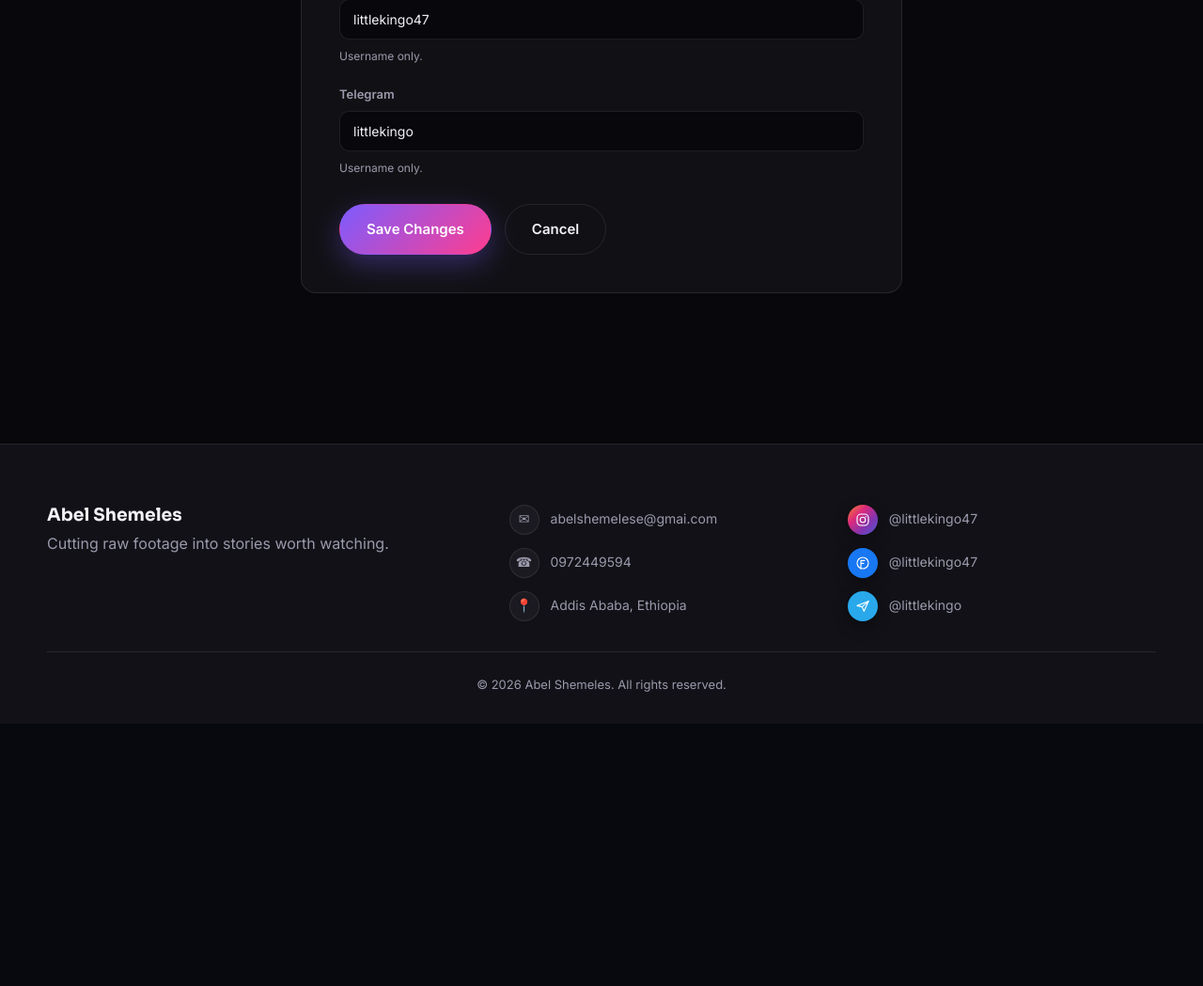
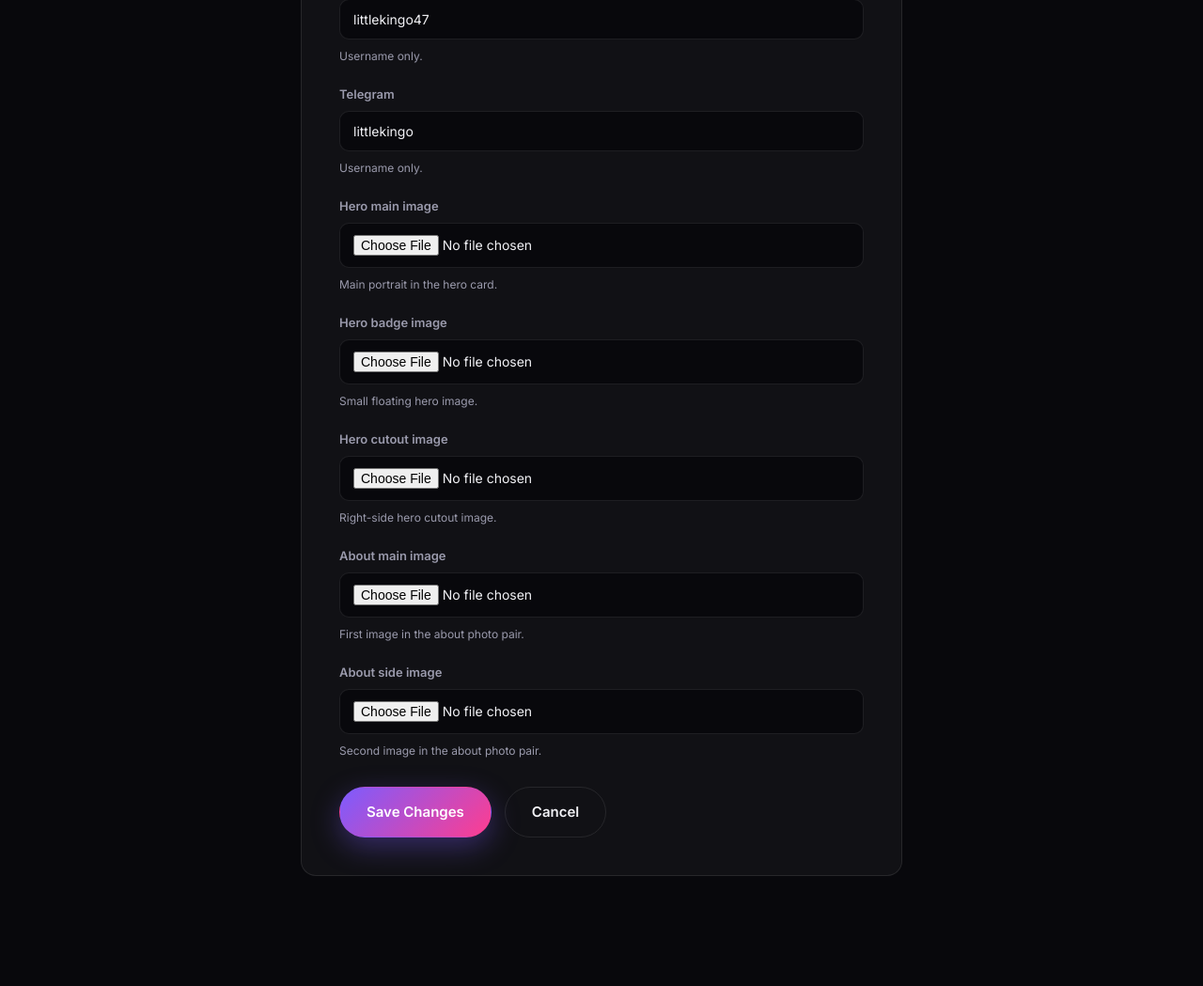
Before and after one commit to abenih/abel-video-editor-portfolio, a Django app: page /manage/profile/ in a window 1280 px wide. Shown: the part 1662-2711 px from the top of the page at 94% size. Before the commit the page ends 2398 px from the top, so only its background shows below. Run offline with Django 5.2, Linux system fonts and the light colour scheme; a user stored in the database is signed in; data comes from the database, SQL or seed files in the repository; some libraries are stand-ins or nearby versions.

Commit message:
Make homepage portrait images editable via profile

```diff
--- a/portfolio/admin.py
+++ b/portfolio/admin.py
@@ -30,6 +30,12 @@ class SiteProfileAdmin(admin.ModelAdmin):
         ('About section', {'fields': ('bio', 'highlight', 'since')}),
         ('Contact details', {'fields': ('location', 'phone', 'email')}),
         ('Social handles', {'fields': ('instagram', 'facebook', 'telegram')}),
+        ('Homepage images', {
+            'fields': (
+                'hero_main_image', 'hero_badge_image', 'hero_cutout_image',
+                'about_main_image', 'about_side_image',
+            )
+        }),
     )
 
     def has_add_permission(self, request):
--- a/portfolio/forms.py
+++ b/portfolio/forms.py
@@ -51,6 +51,8 @@ class SiteProfileForm(StyledFormMixin, forms.ModelForm):
         fields = [
             'name', 'alias', 'title', 'tagline', 'bio', 'highlight', 'since',
             'location', 'phone', 'email', 'instagram', 'facebook', 'telegram',
+            'hero_main_image', 'hero_badge_image', 'hero_cutout_image',
+            'about_main_image', 'about_side_image',
         ]
         widgets = {
             'bio': forms.Textarea(attrs={'rows': 5}),
--- a/portfolio/models.py
+++ b/portfolio/models.py
@@ -159,6 +159,31 @@ class SiteProfile(models.Model):
     instagram = models.CharField(max_length=100, blank=True, help_text='Username only, without @.')
     facebook = models.CharField(max_length=100, blank=True, help_text='Username only.')
     telegram = models.CharField(max_length=100, blank=True, help_text='Username only.')
+    hero_main_image = models.ImageField(
+        upload_to='profile/', blank=True, null=True,
+        validators=[FileExtensionValidator(IMAGE_EXTENSIONS)],
+        help_text='Main portrait in the hero card.',
+    )
+    hero_badge_image = models.ImageField(
+        upload_to='profile/', blank=True, null=True,
+        validators=[FileExtensionValidator(IMAGE_EXTENSIONS)],
+        help_text='Small floating hero image.',
+    )
+    hero_cutout_image = models.ImageField(
+        upload_to='profile/', blank=True, null=True,
+        validators=[FileExtensionValidator(IMAGE_EXTENSIONS)],
+        help_text='Right-side hero cutout image.',
+    )
+    about_main_image = models.ImageField(
+        upload_to='profile/', blank=True, null=True,
+        validators=[FileExtensionValidator(IMAGE_EXTENSIONS)],
+        help_text='First image in the about photo pair.',
+    )
+    about_side_image = models.ImageField(
+        upload_to='profile/', blank=True, null=True,
+        validators=[FileExtensionValidator(IMAGE_EXTENSIONS)],
+        help_text='Second image in the about photo pair.',
+    )
 
     class Meta:
         verbose_name = 'Site Profile'
--- a/portfolio/templates/portfolio/manage_profile_form.html
+++ b/portfolio/templates/portfolio/manage_profile_form.html
@@ -10,7 +10,7 @@
 
     {% include 'portfolio/includes/manage_nav.html' with active='profile' %}
 
-    <form method="post" novalidate>
+    <form method="post" enctype="multipart/form-data" novalidate>
       {% csrf_token %}
       {% if form.non_field_errors %}
         <div class="form-errors">{{ form.non_field_errors }}</div>
--- a/portfolio/views.py
+++ b/portfolio/views.py
@@ -94,7 +94,7 @@ def manage_projects(request):
 def manage_profile(request):
     profile = SiteProfile.load()
     if request.method == 'POST':
-        form = SiteProfileForm(request.POST, instance=profile)
+        form = SiteProfileForm(request.POST, request.FILES, instance=profile)
         if form.is_valid():
             form.save()
             messages.success(request, 'Profile updated.')
```
Also changed, not shown: portfolio/templates/portfolio/home.html (+25 -5 lines), portfolio/migrations/0004_siteprofile_home_images.py (added).
